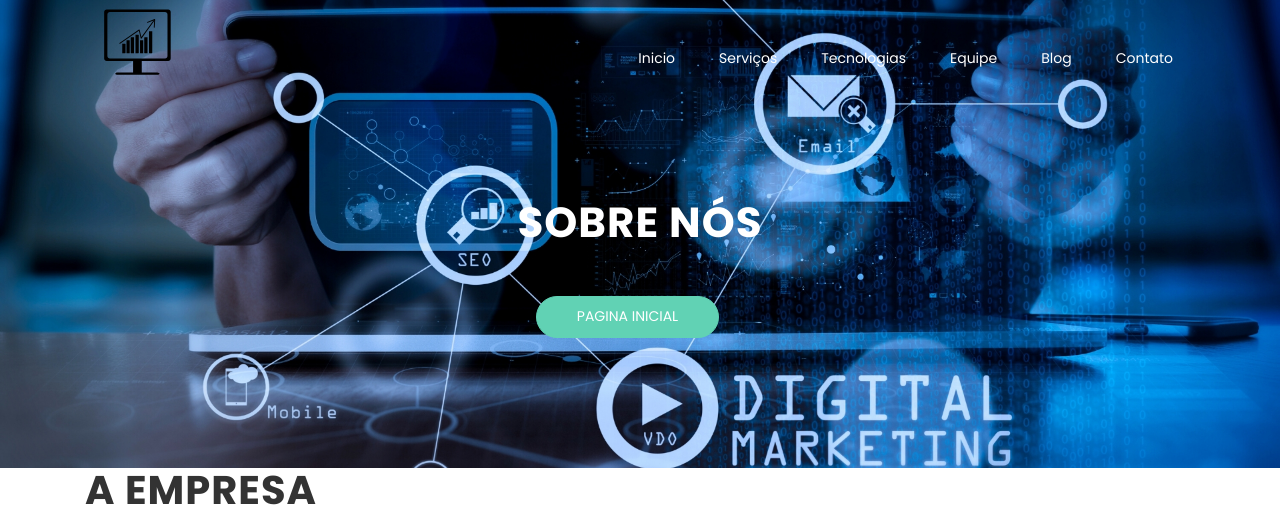
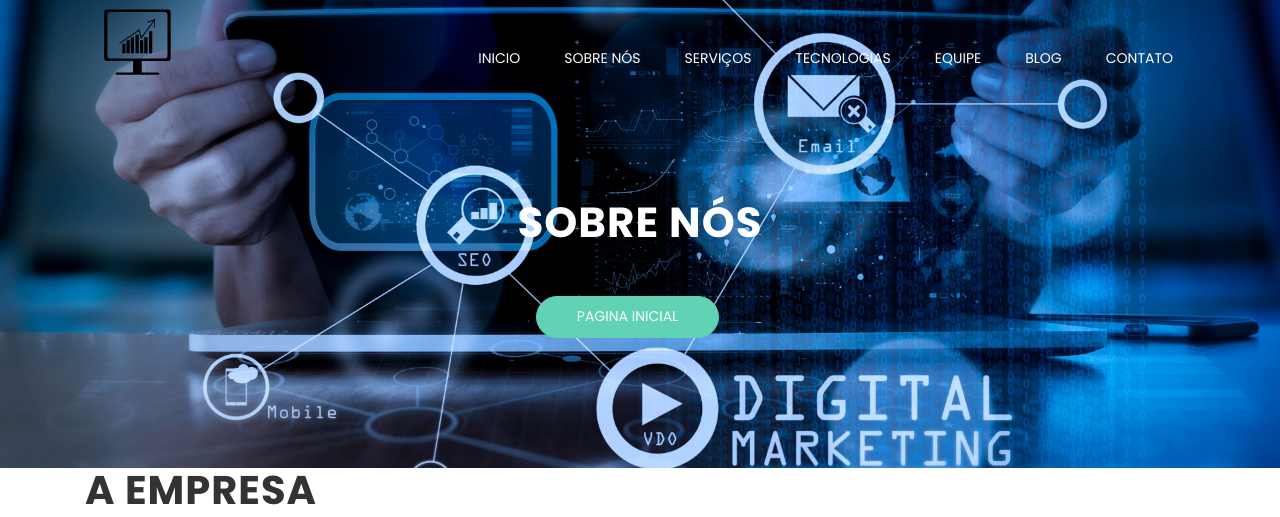
Before and after one commit to JohnHunhoff/communic_site, a Django app: page /post/5 in a window 1280 px wide. Shown: the top 517 px of the page. Run offline with Django 3.2, Linux system fonts and the light colour scheme; data comes from the database, SQL or seed files in the repository; both versions use the stored data as it was after the commit; parts of the project's set-up code (start-up, migrations or seed data) failed here and were passed over; some libraries are stand-ins or nearby versions.

Commit message:
adicionando conteúdo

```diff
--- a/core/models.py
+++ b/core/models.py
@@ -68,7 +68,13 @@ class Features(Base):
         ('lnr lnr-layers', 'Layer'),
         ('lnr lnr-cog', 'Cog'),
         ('lnr lnr-magnifier', 'Lupa'),
-        ('lnr lnr-pencil', 'lápis')
+        ('lnr lnr-pencil', 'lápis'),
+        ('lnr lnr-code', 'html'),
+        ('lnr lnr-chart-bars', 'Gráfico'),
+        ('lnr lnr-tablet', 'Tablet'),
+        ('lnr lnr-earth', 'Planeta Terra'),
+        ('lnr lnr-hourglass', 'Ampulheta(Relógio de areia)'),
+        ('lnr lnr-screen', 'Monitor')
     )
 
     title = models.CharField('Titulo', max_length=100)
@@ -114,7 +120,18 @@ class Services(Base):
         ('lnr lnr-earth', 'Planeta Terra'),
         ('lnr lnr-hourglass', 'Ampulheta(Relógio de areia)'),
         ('lnr lnr-rocket', 'Foguete'),
-        ('lnr lnr-screen', 'Monitor')
+        ('lnr lnr-screen', 'Monitor'),
+        ('lnr lnr-laptop-phone', 'Laptop'),
+        ('lnr lnr-envelope', 'E-mail'),
+        ('lnr lnr-film-play', 'Video'),
+        ('lnr lnr-picture', 'Imagem'),
+        ('lnr lnr-store', 'Loja'),
+        ('lnr lnr-pie-chart', 'Gráfico circular'),
+        ('lnr lnr-smartphone', 'Celular'),
+        ('lnr lnr-cart', 'Carrinho de Supermercado'),
+        ('lnr lnr-camera-video', 'Camera de video'),
+        ('lnr lnr-bullhorn', 'Megafone'),
+        ('lnr lnr-thumbs-up', 'Positivo(joia)'),
     )
 
     title = models.CharField('Titulo', max_length=100)
@@ -159,9 +176,11 @@ class Counter(Base):
 
     icon = models.CharField('Icone', max_length=50, choices=ICON_CHOICES)
     text = models.CharField('Título', max_length=80)
+    number = models.IntegerField('Número', default=0)
 
     class Meta:
         verbose_name = 'Contador'
+        verbose_name_plural = 'Contadores'
 
     def __str__(self):
         return self.text
--- a/core/templates/base.html
+++ b/core/templates/base.html
@@ -41,22 +41,25 @@
           <div class="collapse navbar-collapse" id="main-navbar">
             <ul class="navbar-nav mr-auto w-100 justify-content-end">
               <li class="nav-item">
-                <a class="nav-link page-scroll" href="{% url 'index' %}#hero-area">Inicio</a>
+                <a class="nav-link page-scroll" href="{% url 'index' %}#hero-area">INICIO</a>
               </li>
               <li class="nav-item">
-                <a class="nav-link page-scroll" href="{% url 'index' %}#services">Serviços</a>
+                <a class="nav-link page-scroll" href="{% url 'index' %}post/5">SOBRE NÓS</a>
               </li>
               <li class="nav-item">
-                <a class="nav-link page-scroll" href="{% url 'index' %}#features">Tecnologias</a>
+                <a class="nav-link page-scroll" href="{% url 'index' %}#services">SERVIÇOS</a>
               </li>
               <li class="nav-item">
-                <a class="nav-link page-scroll" href="{% url 'index' %}#team">Equipe</a>
+                <a class="nav-link page-scroll" href="{% url 'index' %}#features">TECNOLOGIAS</a>
               </li>
               <li class="nav-item">
-                <a class="nav-link page-scroll" href="{% url 'index' %}#blog">Blog</a>
+                <a class="nav-link page-scroll" href="{% url 'index' %}#team">EQUIPE</a>
               </li>
               <li class="nav-item">
-                <a class="nav-link page-scroll" href="{% url 'index' %}#contact">Contato</a>
+                <a class="nav-link page-scroll" href="{% url 'index' %}#blog">BLOG</a>
+              </li>
+              <li class="nav-item">
+                <a class="nav-link page-scroll" href="{% url 'index' %}#contact">CONTATO</a>
               </li>
             </ul>
           </div>
@@ -65,28 +68,25 @@
         <!-- Mobile Menu Start -->
         <ul class="mobile-menu">
            <li>
-              <a class="page-scroll" href="#hero-area">Home</a>
+              <a class="page-scroll" href="{% url 'index' %}#hero-area">INICIO</a>
+            </li>
+            <li class="nav-item">
+                <a class="page-scroll" href="{% url 'index' %}post/5">SOBRE NÓS</a>
+              </li>
+            <li>
+              <a class="page-scroll" href="{% url 'index' %}#services">SERVIÇOS</a>
             </li>
             <li>
-              <a class="page-scroll" href="#services">Services</a>
+              <a class="page-scroll" href="{% url 'index' %}#features">TECNOLOGIAS</a>
             </li>
             <li>
-              <a class="page-scroll" href="#features">Features</a>
+              <a class="page-scroll" href="{% url 'index' %}#team">EQUIPE</a>
+            </li>
+            <li >
+              <a class="page-scroll" href="{% url 'index' %}#blog">BLOG</a>
             </li>
             <li>
-              <a class="page-scroll" href="#portfolios">Works</a>
-            </li>
-            <li>
-              <a class="page-scroll" href="#pricing">Pricing</a>
-            </li>
-            <li>
-              <a class="page-scroll" href="#team">Team</a>
-            </li>
-            <li >
-              <a class="page-scroll" href="#blog">Blog</a>
-            </li>
-            <li>
-              <a class="page-scroll" href="#contact">Contact</a>
+              <a class="page-scroll" href="{% url 'index' %}#contact">CONTATO</a>
             </li>
         </ul>
       </nav>
--- a/core/templates/counter.html
+++ b/core/templates/counter.html
@@ -9,7 +9,7 @@
                 <i class="{{ x.icon }}"></i>
               </div>
               <div class="fact-count">
-                <h3><span class="counter">1542</span></h3>
+                <h3><span class="counter">{{ x.number }}</span></h3>
                 <h4>{{ x.text }}</h4>
               </div>
             </div>
--- a/core/templates/single_page.html
+++ b/core/templates/single_page.html
@@ -16,4 +16,19 @@
     <div class="container">
             {{ publicacao.text|safe }}
     </div>
+    <footer>
+      <div class="container">
+        <div class="row">
+          <!-- Footer Links -->
+
+          <div class="col-lg-6 col-sm-6 col-xs-12">
+            <div class="copyright">
+              <div class="center">
+              <p>Desenvolvido por &copy;Communic 2020</p>
+              </div>
+            </div>
+          </div>
+        </div>
+      </div>
+    </footer>
 {% endblock %}
```
Also changed, not shown: core/migrations/0012_auto_20200320_2100.py (added), db.sqlite3.
